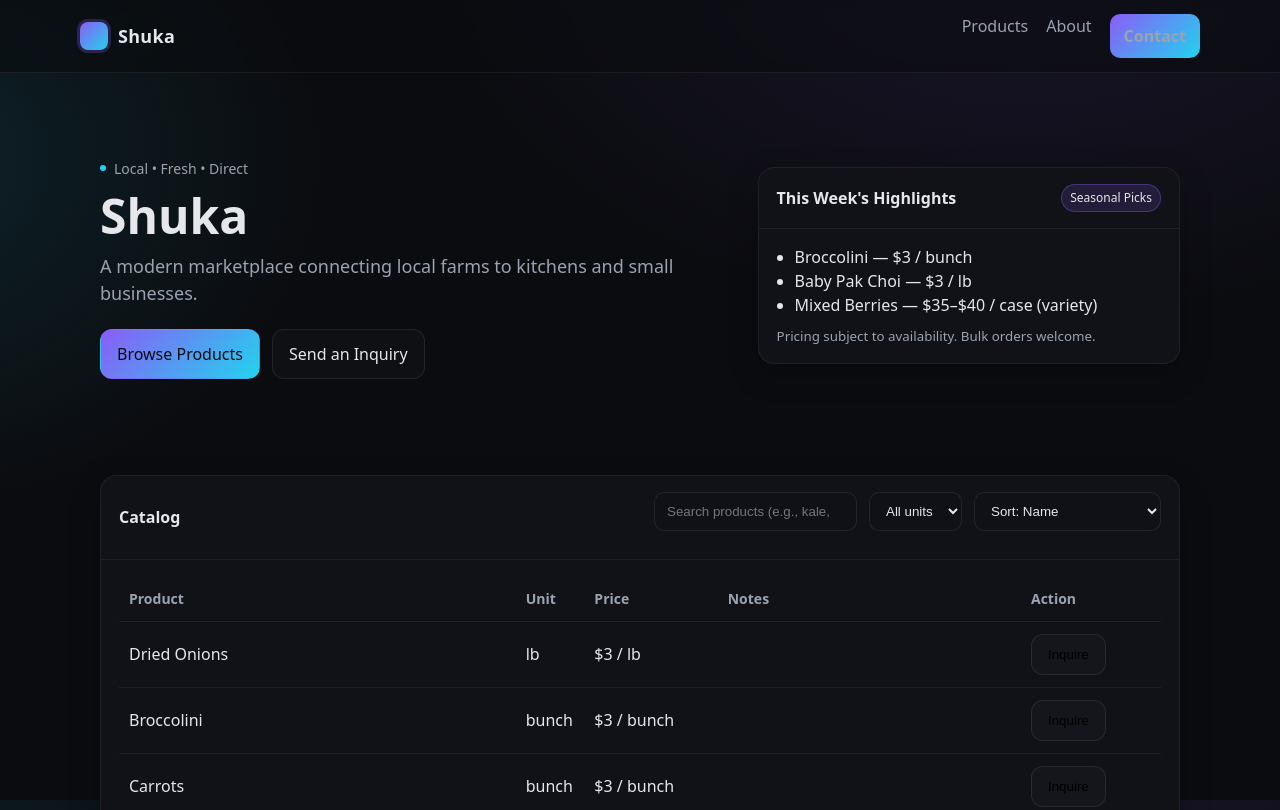
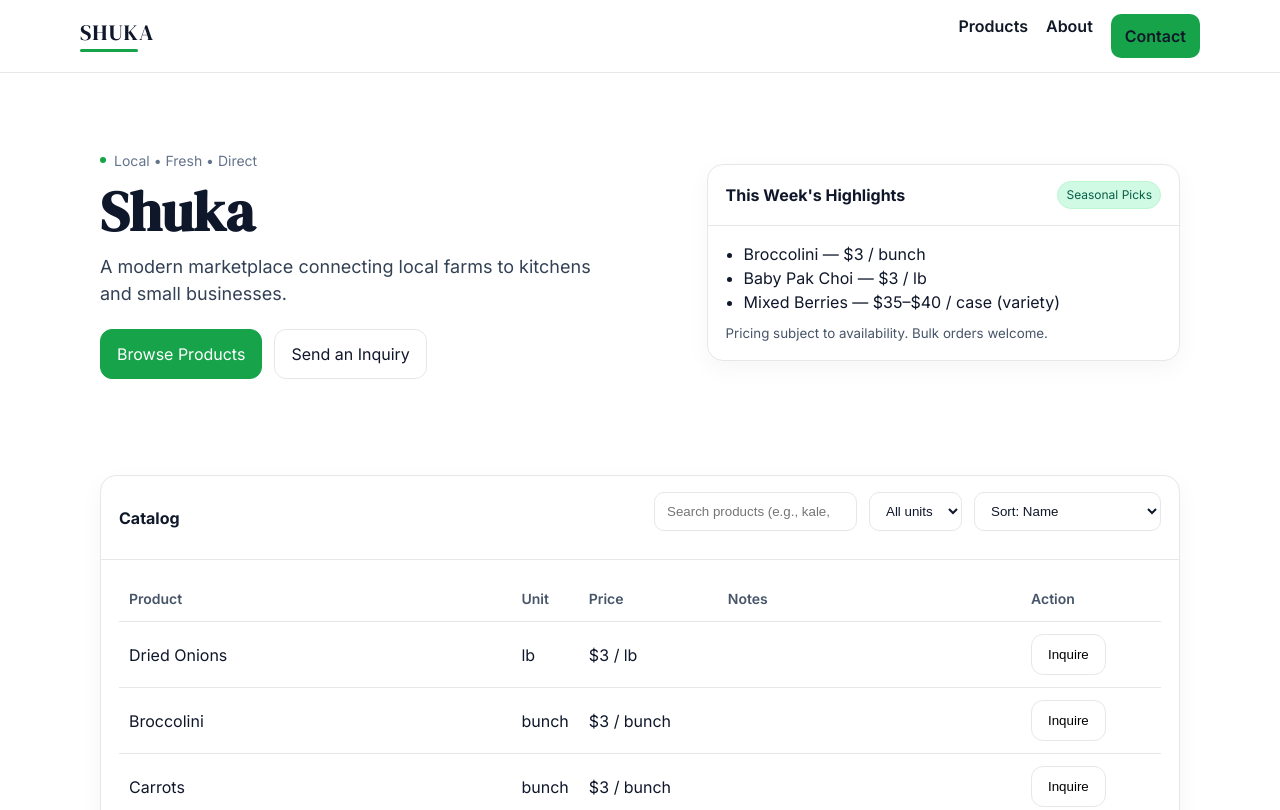
Before and after one commit to shukamarketplace-lgtm/shuka, a plain HTML site: page index.html in a window 1280 px wide. Shown: the top 810 px of the page. Drawn offline with Linux system fonts and the light colour scheme.

Commit message:
Update index.html

```diff
--- a/index.html
+++ b/index.html
@@ -5,72 +5,75 @@
   <meta name="viewport" content="width=device-width, initial-scale=1.0" />
   <title>Shuka — Modern Local Food Marketplace</title>
   <meta name="description" content="Shuka — a modern marketplace connecting local farms to kitchens and small businesses." />
+  <!-- Fonts: Inter for UI, DM Serif Display for wordmark -->
+  <link href="https://fonts.googleapis.com/css2?family=DM+Serif+Display:ital@0;1&family=Inter:wght@400;600;700&display=swap" rel="stylesheet" />
   <style>
     :root{
-      --bg:#0b0c10;
-      --card:#111218;
-      --muted:#9aa3af;
-      --text:#e5e7eb;
-      --accent:#8b5cf6; /* violet */
-      --accent-2:#22d3ee; /* cyan */
-      --ring:rgba(139,92,246,.3);
+      /* Light, FAIRE-like theme with green accent */
+      --bg:#ffffff;
+      --surface:#ffffff;
+      --card:#ffffff;
+      --border:#e5e7eb; /* slate-200 */
+      --muted:#64748b;  /* slate-500 */
+      --text:#0f172a;   /* slate-900 */
+      --accent:#16a34a; /* green-600 */
+      --accent-weak:#d1fae5; /* green-50 */
     }
     *{box-sizing:border-box}
     html,body{height:100%}
     body{
       margin:0;
-      font-family: ui-sans-serif, system-ui, -apple-system, Segoe UI, Roboto, Ubuntu, Cantarell, Noto Sans, Helvetica Neue, Arial, "Apple Color Emoji", "Segoe UI Emoji";
+      font-family: Inter, ui-sans-serif, system-ui, -apple-system, Segoe UI, Roboto, Helvetica Neue, Arial;
       color:var(--text);
-      background:radial-gradient(1200px 800px at 80% -10%, rgba(139,92,246,.12), transparent 50%),
-                 radial-gradient(900px 700px at -10% 20%, rgba(34,211,238,.12), transparent 50%),
-                 var(--bg);
+      background:var(--bg);
       line-height:1.5;
     }
     a{color:inherit;text-decoration:none}
     .container{max-width:1120px;margin:0 auto;padding:0 20px}
 
     /* Nav */
-    .nav{position:sticky;top:0;z-index:20;backdrop-filter: blur(6px); background: rgba(11,12,16,.6); border-bottom:1px solid rgba(255,255,255,.06)}
+    .nav{position:sticky;top:0;z-index:20;background:var(--surface);border-bottom:1px solid var(--border)}
     .nav-inner{display:flex;align-items:center;justify-content:space-between;padding:14px 0}
-    .brand{display:flex;align-items:center;gap:10px}
-    .logo{width:28px;height:28px;border-radius:8px;background:linear-gradient(135deg,var(--accent),var(--accent-2));box-shadow:0 0 0 3px rgba(139,92,246,.25)}
-    .brand h1{font-size:18px;margin:0;font-weight:700;letter-spacing:.3px}
+    .brand{display:flex;align-items:center;gap:12px}
+    .wordmark{display:inline-flex;flex-direction:column;align-items:flex-start;line-height:1}
+    .wordmark span{font-family:"DM Serif Display", serif; font-size:22px; letter-spacing:1px; font-weight:400}
+    .wordmark i{display:block;height:3px;width:58px;background:var(--accent);border-radius:2px;margin-top:6px}
     .nav-links{display:flex;gap:18px}
-    .nav-links a{color:var(--muted)}
-    .nav-links a:hover{color:var(--text)}
-    .cta{background:linear-gradient(135deg,var(--accent),var(--accent-2));color:#0b0c10;padding:10px 14px;border-radius:10px;font-weight:700}
+    .nav-links a{color:#111827;font-weight:600}
+    .nav-links a:hover{opacity:.75}
+    .cta{background:var(--accent);color:#ffffff;padding:10px 14px;border-radius:10px;font-weight:700}
 
     /* Hero */
-    .hero{padding:80px 0 40px}
-    .hero-grid{display:grid;grid-template-columns:1.2fr .8fr;gap:24px;align-items:center}
+    .hero{padding:72px 0 40px}
+    .hero-grid{display:grid;grid-template-columns:1.1fr .9fr;gap:28px;align-items:center}
     .kicker{display:inline-flex;gap:8px;align-items:center;color:var(--muted);font-size:14px;margin-bottom:12px}
-    .kicker .dot{width:6px;height:6px;border-radius:999px;background:var(--accent-2)}
-    .hero h2{font-size:48px;line-height:1.05;margin:0 0 12px}
-    .hero p{color:var(--muted);font-size:18px;margin:0 0 22px}
+    .kicker .dot{width:6px;height:6px;border-radius:999px;background:var(--accent)}
+    .hero h2{font-family:"DM Serif Display", serif; font-size:56px;line-height:1.05;margin:0 0 12px}
+    .hero p{color:#334155;font-size:18px;margin:0 0 22px;max-width:46ch}
     .hero-cta{display:flex;gap:12px;flex-wrap:wrap}
-    .btn{display:inline-flex;align-items:center;gap:10px;padding:12px 16px;border-radius:12px;border:1px solid rgba(255,255,255,.08);background:rgba(255,255,255,.02)}
-    .btn.primary{background:linear-gradient(135deg,var(--accent),var(--accent-2));color:#0b0c10;border-color:transparent}
-    .btn:hover{box-shadow:0 0 0 4px var(--ring)}
+    .btn{display:inline-flex;align-items:center;gap:10px;padding:12px 16px;border-radius:12px;border:1px solid var(--border);background:#ffffff}
+    .btn.primary{background:var(--accent);color:#ffffff;border-color:var(--accent)}
+    .btn:hover{transform:translateY(-1px)}
 
-    /* Cards / Sections */
+    /* Sections */
     .section{padding:56px 0}
-    .card{background:var(--card);border:1px solid rgba(255,255,255,.06);border-radius:16px;box-shadow:0 10px 30px rgba(0,0,0,.25)}
-    .card-header{display:flex;align-items:center;justify-content:space-between;padding:16px 18px;border-bottom:1px solid rgba(255,255,255,.06)}
+    .card{background:var(--card);border:1px solid var(--border);border-radius:16px;box-shadow:0 8px 24px rgba(15,23,42,.04)}
+    .card-header{display:flex;align-items:center;justify-content:space-between;padding:16px 18px;border-bottom:1px solid var(--border)}
     .card-body{padding:16px 18px}
+    .tag{display:inline-flex;align-items:center;gap:6px;padding:4px 8px;border-radius:999px;background:var(--accent-weak);border:1px solid #bbf7d0;font-size:12px;color:#065f46}
 
     /* Catalog */
     .catalog-controls{display:flex;gap:12px;flex-wrap:wrap;margin-bottom:12px}
-    input[type="search"], select{background:#0f1117;border:1px solid rgba(255,255,255,.08);color:var(--text);padding:10px 12px;border-radius:10px;outline:none}
+    input[type="search"], select{background:#ffffff;border:1px solid var(--border);color:var(--text);padding:10px 12px;border-radius:10px;outline:none}
     table{width:100%;border-collapse:collapse}
-    th,td{padding:12px 10px;border-bottom:1px solid rgba(255,255,255,.06);text-align:left}
-    th{font-size:14px;color:var(--muted);font-weight:600}
-    tbody tr:hover{background:rgba(255,255,255,.02)}
+    th,td{padding:12px 10px;border-bottom:1px solid var(--border);text-align:left}
+    th{font-size:14px;color:#475569;font-weight:600}
+    tbody tr:hover{background:#f8fafc}
     .price{font-variant-numeric: tabular-nums}
-    .tag{display:inline-flex;align-items:center;gap:6px;padding:4px 8px;border-radius:999px;background:rgba(139,92,246,.15);border:1px solid rgba(139,92,246,.35);font-size:12px}
 
     /* Inquiry */
     form{display:grid;gap:12px}
-    input, textarea{background:#0f1117;border:1px solid rgba(255,255,255,.08);color:var(--text);padding:12px 14px;border-radius:10px;outline:none}
+    input, textarea{background:#ffffff;border:1px solid var(--border);color:var(--text);padding:12px 14px;border-radius:10px;outline:none}
     textarea{min-height:120px}
     .grid-2{display:grid;grid-template-columns:1fr 1fr;gap:12px}
     @media (max-width: 860px){
@@ -84,8 +87,11 @@
   <nav class="nav">
     <div class="container nav-inner">
       <div class="brand">
-        <div class="logo" aria-hidden="true"></div>
-        <h1>Shuka</h1>
+        <!-- Wordmark logo: FAIRE-style serif with green underline -->
+        <div class="wordmark" aria-label="Shuka">
+          <span>SHUKA</span>
+          <i></i>
+        </div>
       </div>
       <div class="nav-links">
         <a href="#products">Products</a>
@@ -115,7 +121,7 @@
             <li>Baby Pak Choi — $3 / lb</li>
             <li>Mixed Berries — $35–$40 / case (variety)</li>
           </ul>
-          <small style="color:var(--muted)">Pricing subject to availability. Bulk orders welcome.</small>
+          <small style="color:#475569">Pricing subject to availability. Bulk orders welcome.</small>
         </div>
       </div>
     </div>
@@ -166,7 +172,7 @@
   <section id="inquiry" class="section">
     <div class="container">
       <div class="card">
-        <div class="card-header"><strong>Send an Inquiry</strong><span style="color:var(--muted);font-size:14px">We’ll get back within 24 hours</span></div>
+        <div class="card-header"><strong>Send an Inquiry</strong><span style="color:#64748b;font-size:14px">We’ll get back within 24 hours</span></div>
         <div class="card-body">
           <form id="inquiryForm">
             <div class="grid-2">
@@ -179,7 +185,7 @@
             </div>
             <textarea name="message" placeholder="What are you looking to buy? Quantities? Delivery window?" required></textarea>
             <button class="btn primary" type="submit">Send Inquiry</button>
-            <small style="color:var(--muted);display:block;margin-top:8px">Tip: This opens your email app with a pre-filled message. Replace the email inside the code with your real inbox.</small>
+            <small style="color:#64748b;display:block;margin-top:8px">Tip: This opens your email app with a pre-filled message.</small>
           </form>
         </div>
       </div>
@@ -199,14 +205,14 @@
   </section>
 
   <footer id="contact" class="section" style="padding-top:0">
-    <div class="container" style="text-align:center;color:var(--muted)">
-      <div style="margin-bottom:8px">Contact: <a href="mailto:shukamarketplace.com@gmail.com">shukamarketplace.com@gmail.com</a> • (555) 555-0137</div>
+    <div class="container" style="text-align:center;color:#64748b">
+      <div style="margin-bottom:8px">Contact: <a href="mailto:shukamarketplace.com@gmail.com" style="color:var(--text)">shukamarketplace.com@gmail.com</a> • (555) 555-0137</div>
       <div style="font-size:12px">© <span id="year"></span> Shuka. All rights reserved.</div>
     </div>
   </footer>
 
   <script>
-    // Use this inbox for inquiries
+    // Inbox for inquiries
     const SHUKA_EMAIL = 'shukamarketplace.com@gmail.com';
 
     // Client catalog
```
